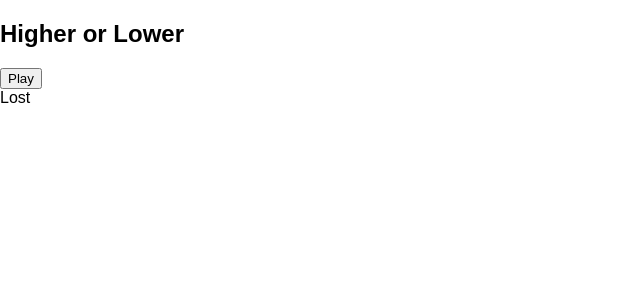
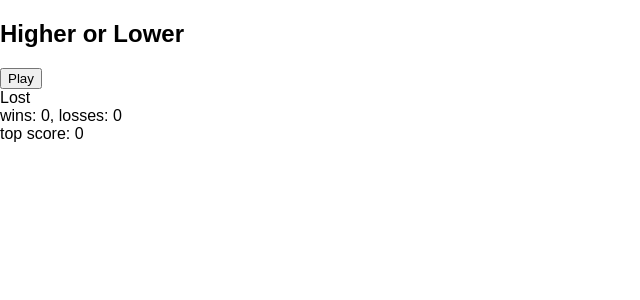
Before and after one commit to atomcorp/higher-lower, a React (Create React App) app: page / in a window 1280 px wide. Shown: the top 300 px of the page, without its empty margins (0-640 px from the left). Built offline with nearby package versions, Linux system fonts and the light colour scheme.

Commit message:
added some basic score action

```diff
--- a/src/components/table/table.jsx
+++ b/src/components/table/table.jsx
@@ -3,7 +3,7 @@ import React, { Component } from 'react';
 import Card from '../card/card.jsx';
 import Game from '../../containers/game/game.jsx';
 import { Card as CardType, CardDeck as CardDeckType } from '../../types.js';
-import {isHigherOrLower, round} from '../game-logic.jsx';
+import {isHigherOrLower} from '../game-logic.jsx';
 
 type State = {
   inPlay: boolean,
@@ -16,7 +16,9 @@ type State = {
   won: boolean,
   cheat: boolean,
   wins: number,
-  losses: number
+  losses: number,
+  topScore: number,
+  currentScore: number
 };
 
 export default class Table extends Component<void, void, State> {
@@ -30,7 +32,9 @@ export default class Table extends Component<void, void, State> {
       won: false,
       cheat: true,
       wins: 0,
-      losses: 0
+      losses: 0,
+      topScore: 0,
+      currentScore: 0
     };
     // this.play = this.play.bind(this);
     // this.getCard = this.getCard.bind(this);
@@ -65,7 +69,8 @@ export default class Table extends Component<void, void, State> {
       this.won(nextCard);
     } else {
       this.setState({
-        card: nextCard
+        card: nextCard,
+        currentScore: this.state.currentScore + 1
       });
     }
   }
@@ -77,7 +82,8 @@ export default class Table extends Component<void, void, State> {
       card: {},
       game: new Game(),
       won: false,
-      losses: losses
+      losses: losses,
+      topScore: this.state.currentScore > this.state.topScore ? this.state.currentScore : this.state.topScore
     });
   }
 
@@ -88,7 +94,8 @@ export default class Table extends Component<void, void, State> {
       card: card,
       won: true,
       game: new Game(),
-      wins: wins
+      wins: wins,
+      topScore: this.state.currentScore > this.state.topScore ? this.state.currentScore : this.state.topScore
     });
   }
 
@@ -118,6 +125,14 @@ export default class Table extends Component<void, void, State> {
         {
           this.state.won ? 'Won!' : 'Lost'
         }
+        <br/>
+        {
+          `wins: ${this.state.wins}, losses: ${this.state.losses}`
+        }
+        <br/>
+        {
+          `top score: ${this.state.topScore}`
+        }
       </section>
     );
   }
--- a/src/containers/game/game.jsx
+++ b/src/containers/game/game.jsx
@@ -1,5 +1,4 @@
 // @flow
-import { CardDeck as CardDeckType } from '../../types.js';
 import { CardDeck, shuffleCards, dealCards } from '../../components/cards.jsx';
 
 // contains all game playing methods
--- a/src/containers/page/page.jsx
+++ b/src/containers/page/page.jsx
@@ -1,8 +1,6 @@
 // @flow
 import React, { Component } from 'react';
 import Table from '../../components/table/table.jsx';
-
-import { CardDeck, shuffleCards, dealCards} from '../../components/cards.jsx';
 
 export default class Page extends Component {
 
```
